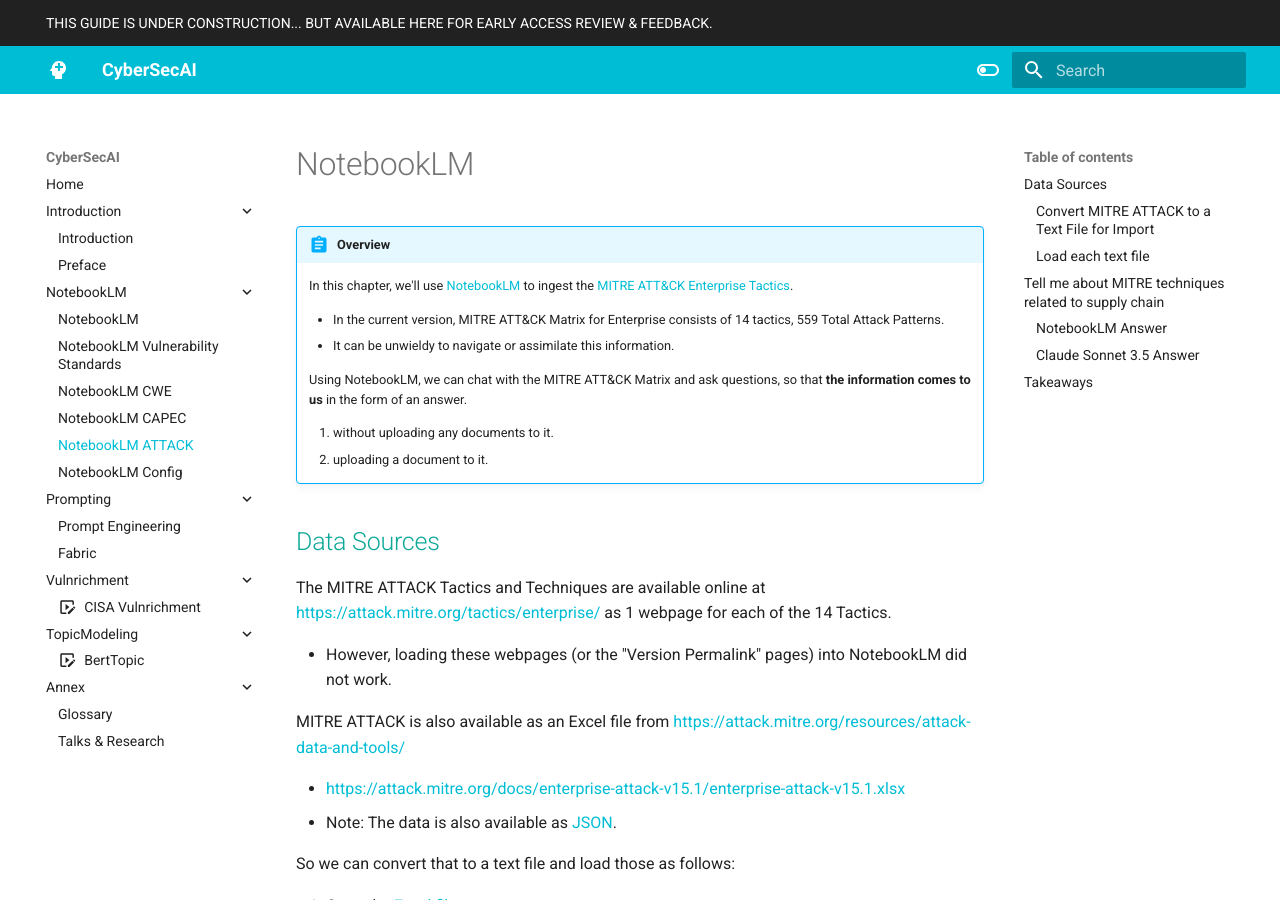
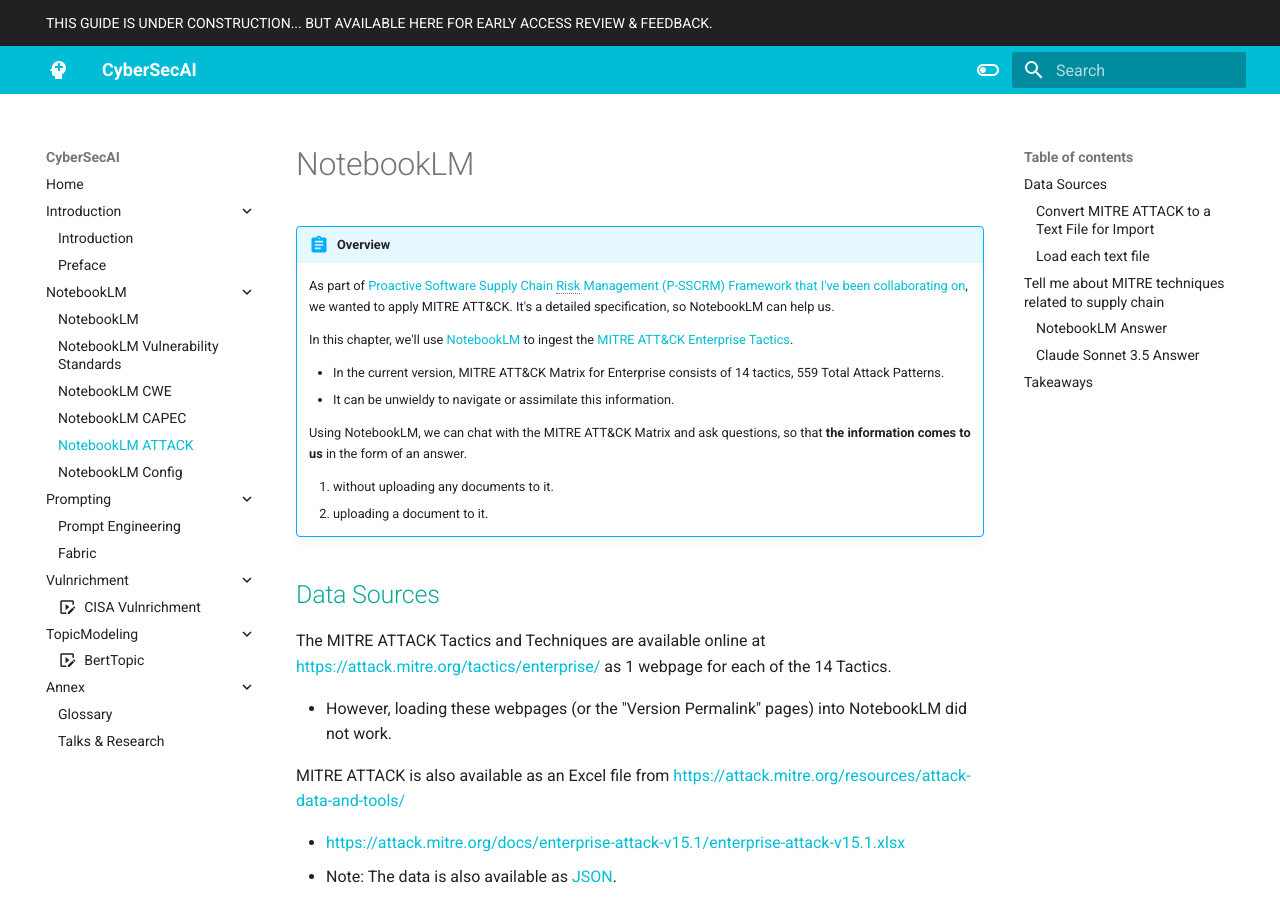
Before and after one commit to CyberSecAI/CyberSecAI.github.io, an MkDocs documentation site: the page built from docs/NotebookLM/NotebookLM_Attack.md, in a window 1280 px wide and 900 px high. Built offline with MkDocs 1.6.1 and Material for MkDocs 9.7.7, drawn with Linux system fonts in a browser that asks for light colours; comment, search, counter and statistics services are not loaded.

Commit message:
attack rc

```diff
--- a/docs/NotebookLM/NotebookLM_Attack.md
+++ b/docs/NotebookLM/NotebookLM_Attack.md
@@ -1,6 +1,11 @@
 # NotebookLM
 
 !!! abstract "Overview"
+
+
+    As part of [Proactive Software Supply Chain Risk Management (P-SSCRM) Framework that I've been collaborating on](https://www.linkedin.com/feed/update/urn:li:activity:7189303367423156224/), we wanted to apply MITRE ATT&CK. It's a detailed specification, so NotebookLM can help us.
+
+
 
     In this chapter, we'll use [NotebookLM](https://notebooklm.google.com/) to ingest the [MITRE ATT&CK Enterprise Tactics](https://attack.mitre.org/tactics/enterprise/).
 
```
